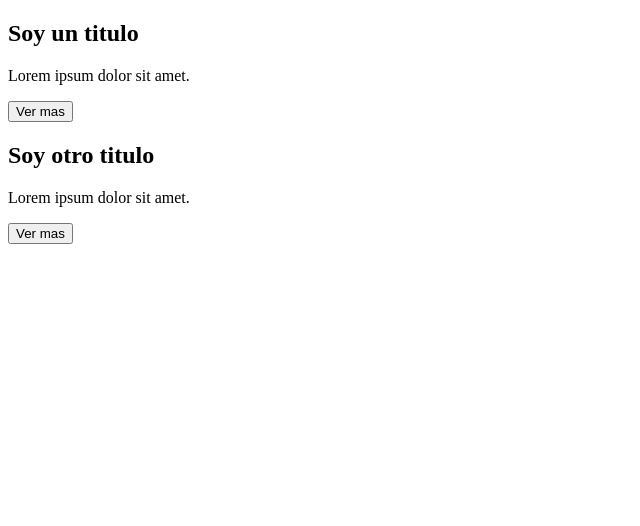
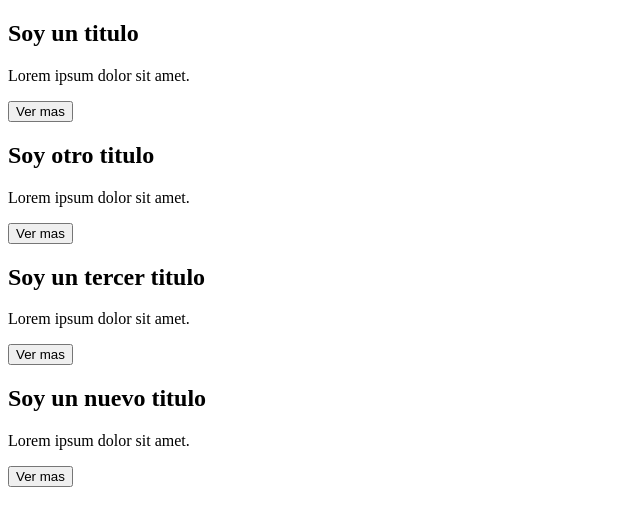
Before and after one commit to federicoBascaran/primer-repositorio, a plain HTML site: page index.html in a window 1280 px wide. Shown: the whole page, without its empty margins (0-640 px from the left). Drawn offline with Linux system fonts and the light colour scheme.

Commit message:
Agregue un nuevo parrafo

```diff
--- a/index.html
+++ b/index.html
@@ -18,6 +18,17 @@
             <p>Lorem ipsum dolor sit amet.</p>
             <button>Ver mas</button>
         </div>
+        <div class="texto-centrado">
+            <h2>Soy un tercer titulo</h2>
+            <p>Lorem ipsum dolor sit amet.</p>
+            <button>Ver mas</button>
+        </div>
+    </div>
+    <div class="texto-centrado">
+        <h2>Soy un nuevo titulo</h2>
+        <p>Lorem ipsum dolor sit amet.</p>
+        <button>Ver mas</button>
+    </div>
     </main>
 
 </body>
```
